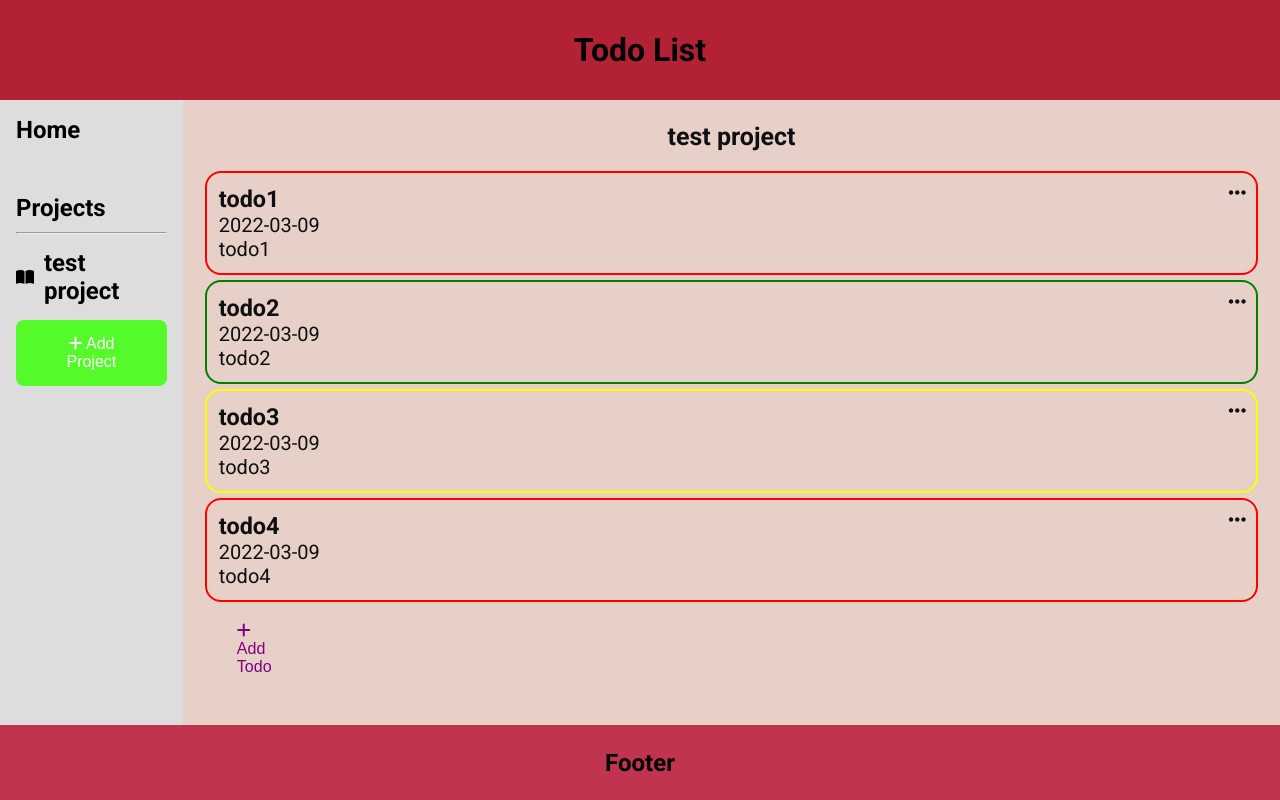
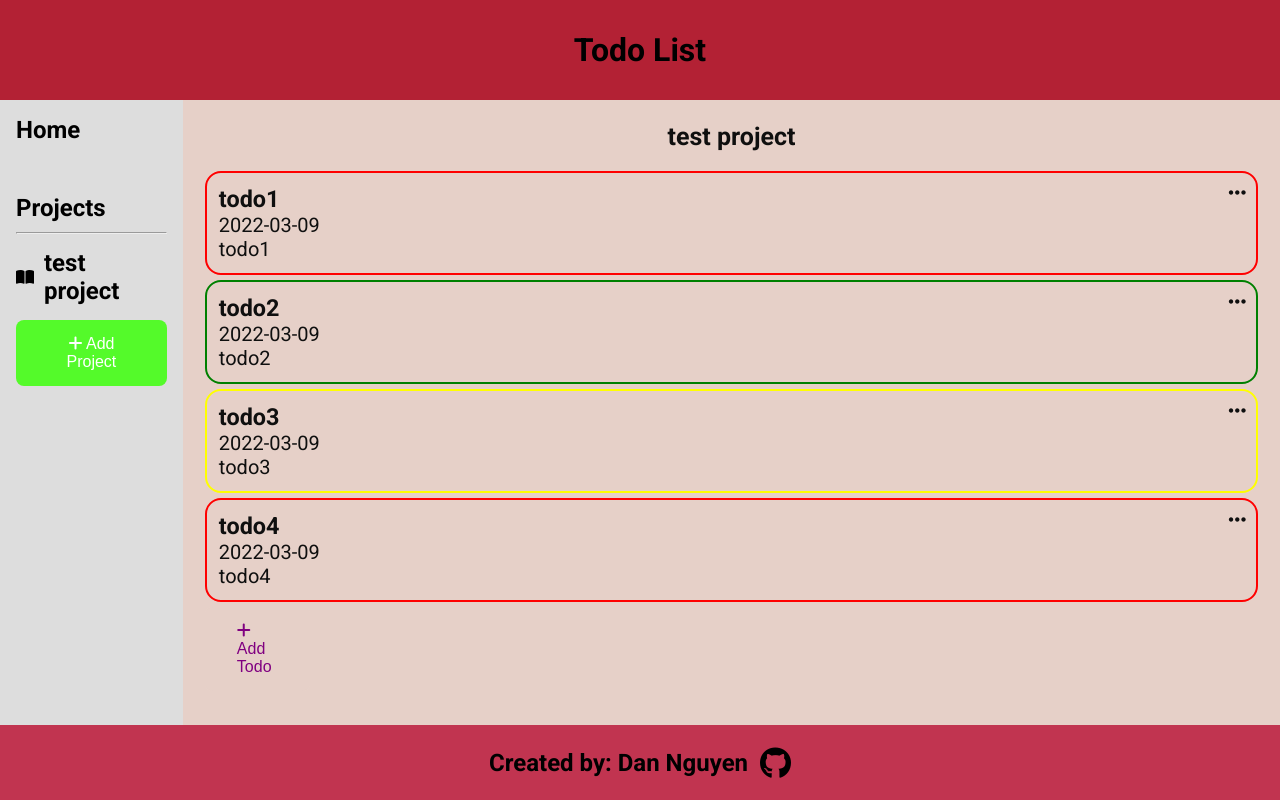
Before and after one commit to dnguyen0708/Todo_List, a plain HTML site: page index.html in a window 1280 px wide. Drawn offline with Linux system fonts and the light colour scheme.

Commit message:
added footer

```diff
--- a/index.html
+++ b/index.html
@@ -45,7 +45,8 @@
         </div>
     </div>
     <div id="footer">
-        <h2>Footer</h2>
+        <h2>Created by: Dan Nguyen</h2>
+        <a href="https://github.com/nostalgia2021"><i class="fa-brands fa-github"></i></a>
     </div>
     </div>
 </body>
```
Also changed, not shown: main.js (+1 -1 lines).
